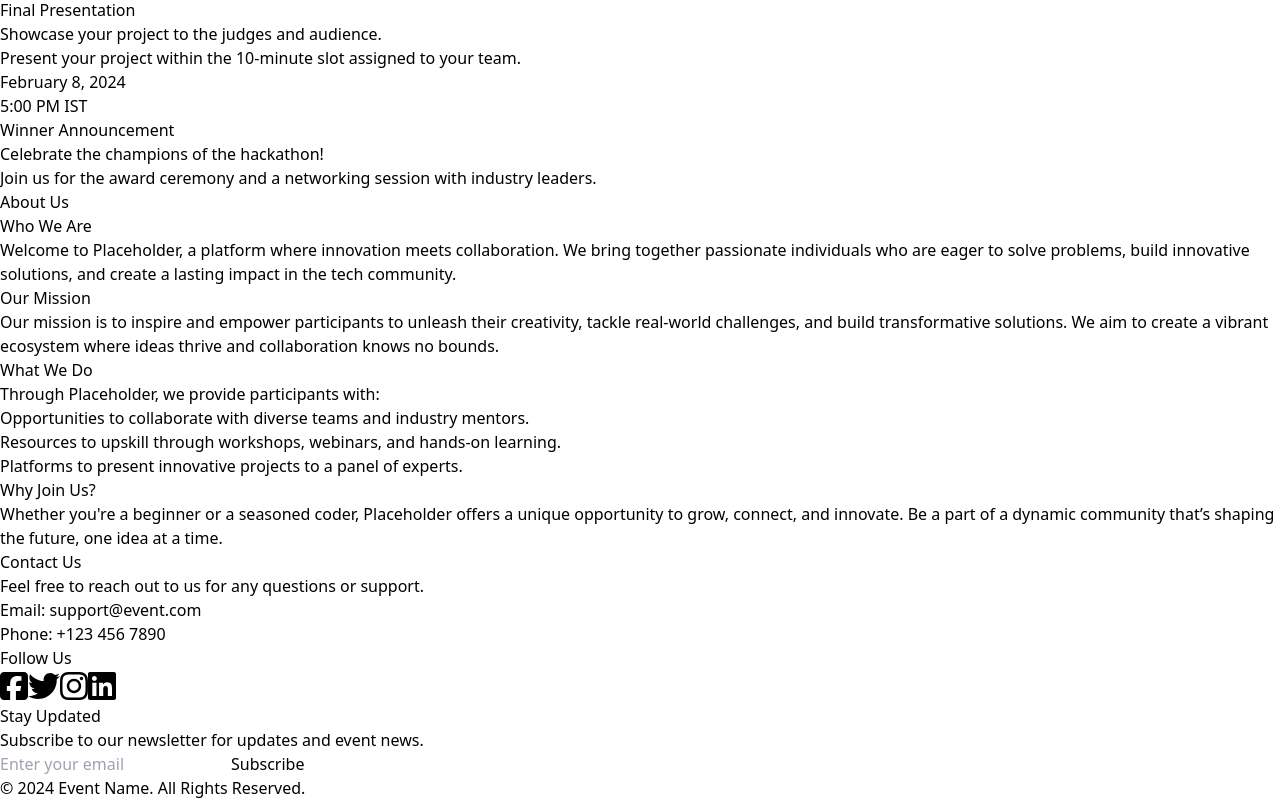
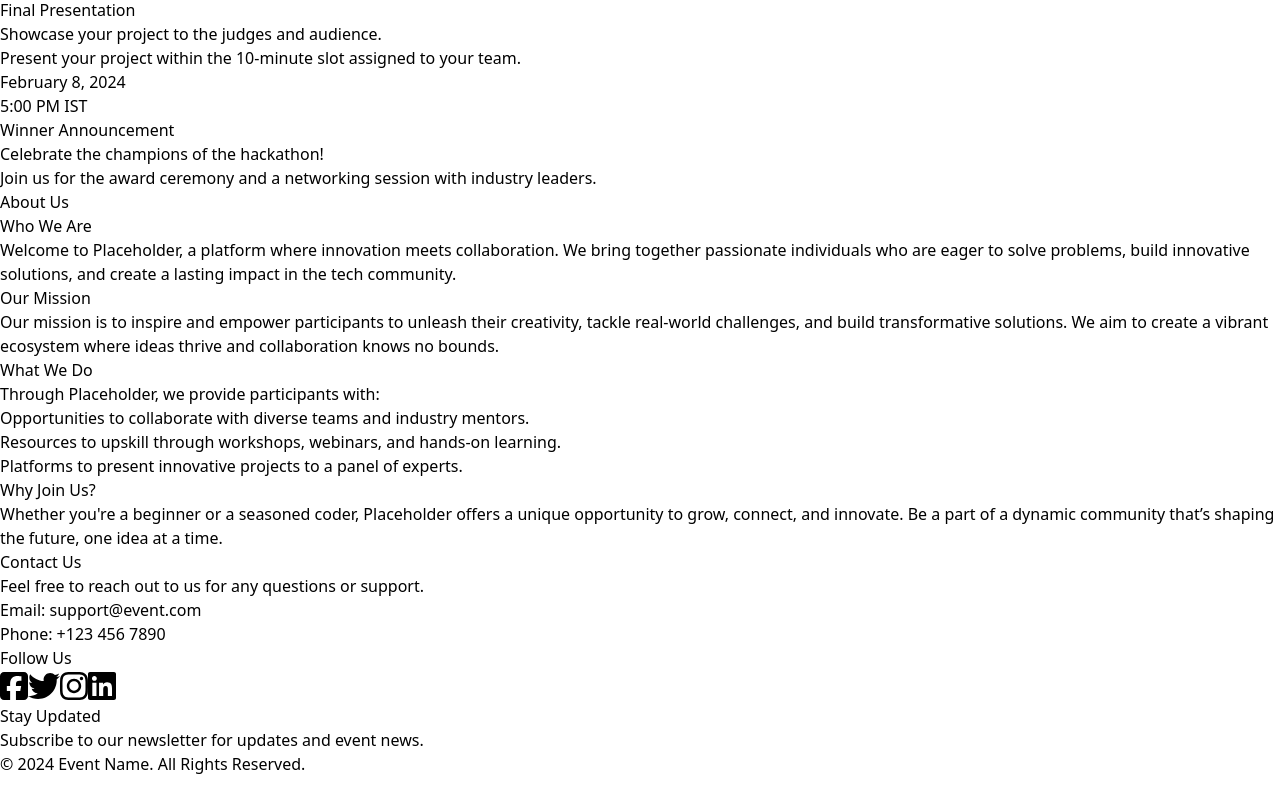
Before and after one commit to Thilages/Hackathon_ViteFrontend, a React (Vite) app: page / in a window 1280 px wide. Shown: the part 2323-3123 px from the top of the page. After the commit the page ends 3099 px from the top, so only its background shows below. Built offline with nearby package versions, Linux system fonts and the light colour scheme; no server answers.

Commit message:
Update Footer.jsx

```diff
--- a/src/components/Footer.jsx
+++ b/src/components/Footer.jsx
@@ -42,7 +42,7 @@ const Footer = () => {
           <div>
             <h3 className="text-xl font-bold mb-4">Stay Updated</h3>
             <p className="text-gray-400 mb-4">Subscribe to our newsletter for updates and event news.</p>
-            <form className="flex">
+{/*             <form className="flex">
               <input
                 type="email"
                 placeholder="Enter your email"
@@ -54,7 +54,7 @@ const Footer = () => {
               >
                 Subscribe
               </button>
-            </form>
+            </form> */}
           </div>
 
         </div>
```
